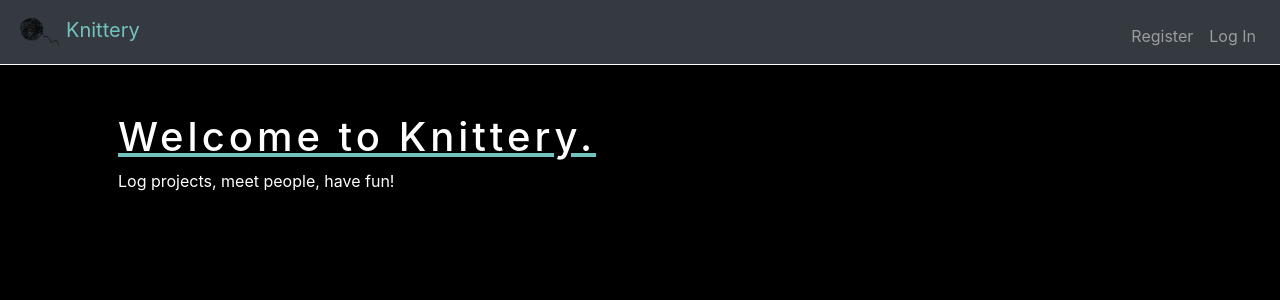
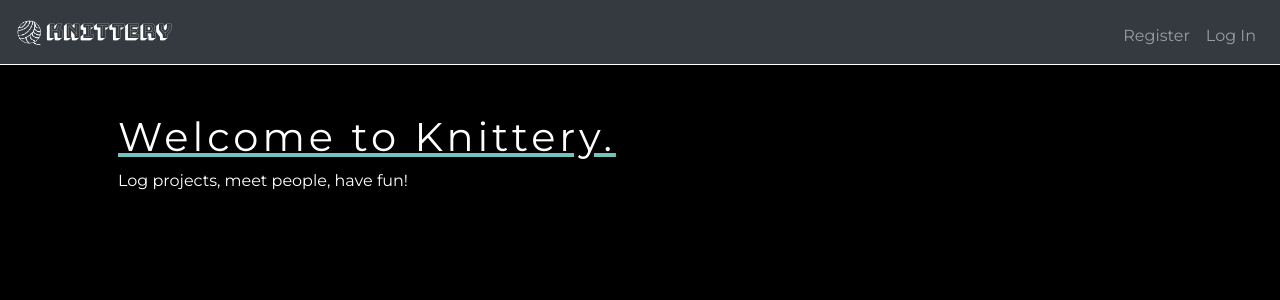
Before and after one commit to graceolivia/Knittery-Social-Media-Site, a Flask app: page / in a window 1280 px wide. Shown: the top 300 px of the page. Run offline with Flask 2, Linux system fonts and the light colour scheme; some libraries are stand-ins or nearby versions.

Commit message:
New fonts

```diff
--- a/static/styles.css
+++ b/static/styles.css
@@ -1,3 +1,5 @@
+@import url('https://fonts.googleapis.com/css2?family=Bungee+Shade&family=Montserrat&display=swap');
+
 .navbar {
     opacity: 0.8;
     transition: opacity 1s;
@@ -9,9 +11,14 @@
 
 }
 
+.knitterylogo{
+font-family: 'Bungee Shade', cursive;
+}
+
 body {
      background-color: black;
      color: white;
+     font-family: 'Montserrat', sans-serif;
 }
 
 .card {display:inline-block;}
--- a/templates/layout.html
+++ b/templates/layout.html
@@ -14,7 +14,7 @@
 </head>
 <body>
 <nav class="navbar navbar-expand-lg navbar-dark bg-dark">
-  <a class="navbar-brand" href="/"><img src="/static/logo.png" width="50" class="sitelogo"><span style="color:#73C2BE;">Knittery</span></a>
+  <a class="navbar-brand" href="/"><img src="/static/logo.png" width="30" padding="2" class="sitelogo"><span class="knitterylogo">Knittery</span></a>
   <button class="navbar-toggler" type="button" data-toggle="collapse" data-target="#navbarSupportedContent" aria-controls="navbarSupportedContent" aria-expanded="false" aria-label="Toggle navigation">
     <span class="navbar-toggler-icon"></span>
   </button>
```
Also changed, not shown: static/logo.png.
